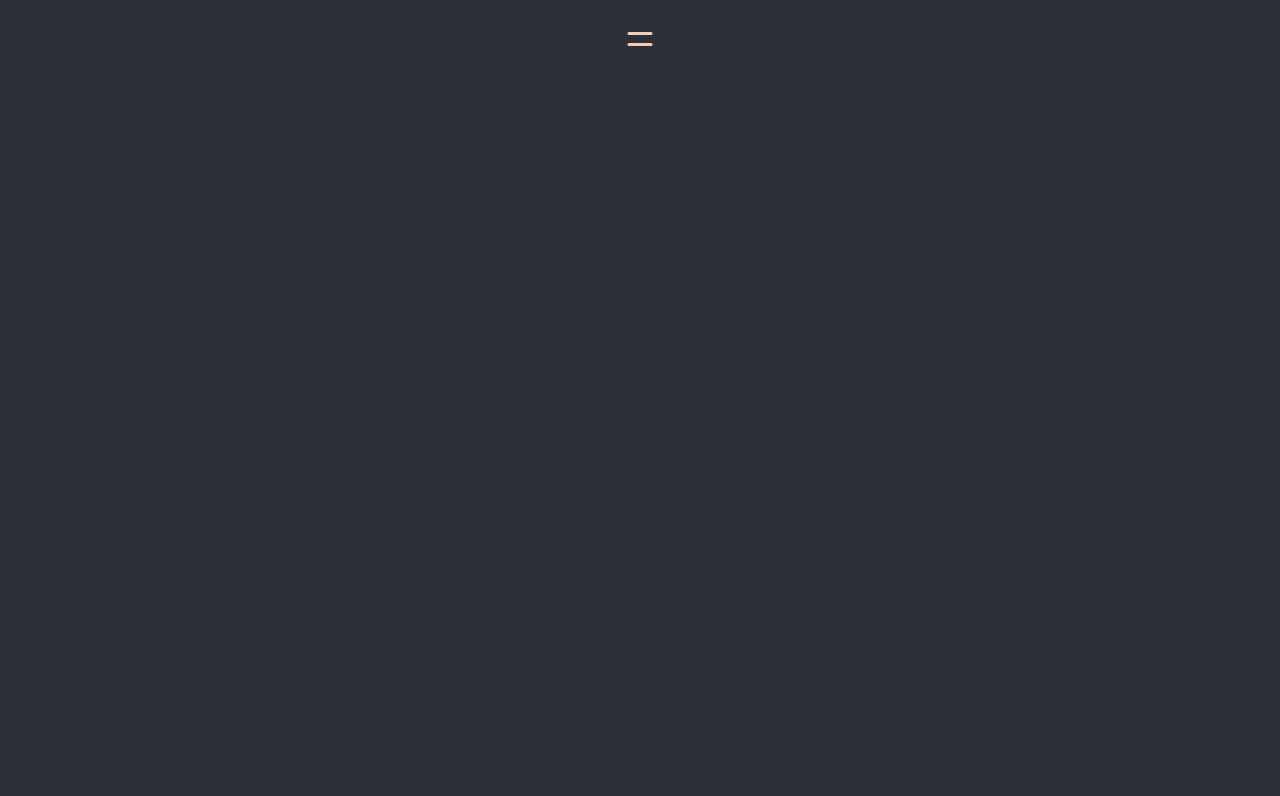
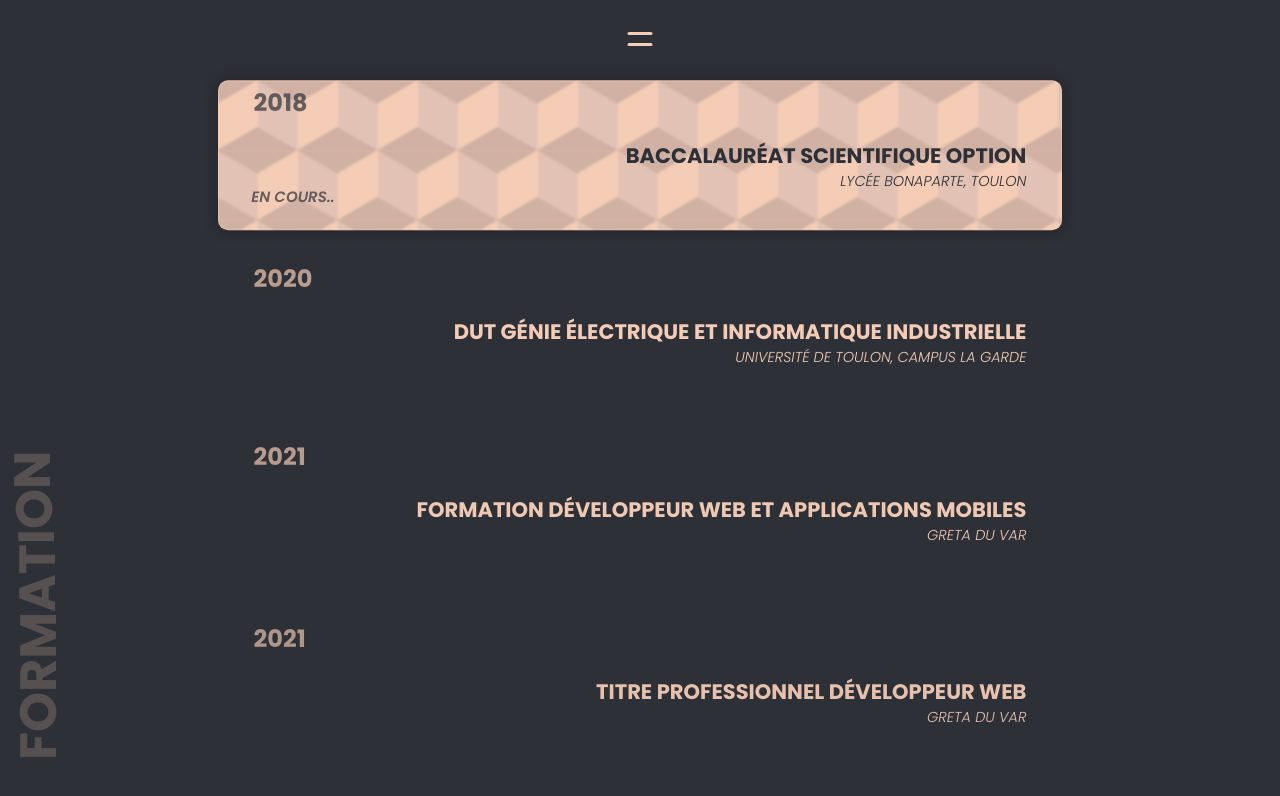
Before and after one commit to mohamed-ndoye811/webcv, a React (Create React App) app: page /formation in a window 1280 px wide. Shown: the top 796 px of the page. Built offline with nearby package versions, Linux system fonts and the light colour scheme.

Commit message:
Update Traduction plus implémentation  contact

```diff
--- a/src/App.jsx
+++ b/src/App.jsx
@@ -1,6 +1,6 @@
 import "./scss/main.scss";
 import React, { useState, useEffect } from "react";
-import { BrowserRouter, Route } from "react-router-dom";
+import { BrowserRouter, Switch, Route } from "react-router-dom";
 
 import OpeningLoader from "./components/OpeningLoader";
 
@@ -8,8 +8,9 @@ import OpeningLoader from "./components/OpeningLoader";
 import Home from "./pages/Home";
 import Works from "./pages/Works";
 import Experience from "./pages/Experience";
-import Skills from "./pages/Skills";
-import Education from "./pages/Education";
+import Competences from "./pages/Competences";
+import Formation from "./pages/Formation";
+import PageNotFound from "./pages/PageNotFound";
 
 // COMPONENTS IMPORTS
 import Menu from "./components/Menu";
@@ -53,15 +54,15 @@ function App() {
     },
     {
       key: 3,
-      path: "/education",
+      path: "/formation",
       component: (
-        <Education startAnimations={startContentAnimations}></Education>
+        <Formation startAnimations={startContentAnimations}></Formation>
       ),
     },
     {
       key: 4,
-      path: "/skills",
-      component: <Skills startAnimations={startContentAnimations}></Skills>,
+      path: "/competences",
+      component: <Competences startAnimations={startContentAnimations}></Competences>,
     },
     {
       key: 5,
@@ -84,6 +85,7 @@ function App() {
         {pageContentDisplay ? (
           <>
             <Menu startAnimations={startContentAnimations}></Menu>
+            <Switch>
             {routesList.map((route) => {
               return (
                 <Route key={route.key} exact path={route.path}>
@@ -91,6 +93,8 @@ function App() {
                 </Route>
               );
             })}
+            <Route component={PageNotFound}></Route>
+            </Switch>
           </>
         ) : (
           ""
--- a/src/components/Menu.jsx
+++ b/src/components/Menu.jsx
@@ -140,11 +140,12 @@ export default function Menu(props) {
   }
 
   const linksList = [
-    { key: 1, title: "Home", link: "/" },
+    { key: 1, title: "Accueil", link: "/" },
     { key: 2, title: "Work", link: "/work" },
-    { key: 3, title: "Education", link: "/education" },
-    { key: 4, title: "Skills", link: "/skills" },
+    { key: 3, title: "Formation", link: "/formation" },
+    { key: 4, title: "Competences", link: "/competences" },
     { key: 5, title: "Experience", link: "/experience" },
+    { key: 6, title: "Contact", link: "/contact" },
   ];
 
   // Enter animation
@@ -192,7 +193,7 @@ export default function Menu(props) {
                   <Link
                     className={`navLinks ${
                       menuDisplayed && !navLinkClicked ? "" : "no-hover"
-                    } ${link.title === "Work" ? "coming-soon" : ""}`}
+                    } ${((link.title === "Work") || (link.title === "Contact"))  ? "coming-soon" : ""}`}
                     onClick={() => {
                       menuDisplayed = menuDisplayed ? false : true;
                       hamIconToggle("hide");
--- a/src/pages/Skills.jsx
+++ b/src/pages/Competences.jsx
@@ -7,7 +7,7 @@ import Icon from "../components/Icon";
 
 //---- Utils imports
 
-export default function Skills(props) {
+export default function Competences(props) {
   let languages = [
     {
       key: 1,
@@ -148,7 +148,7 @@ export default function Skills(props) {
   return (
     <>
       <main className="skillsPage">
-        <PageTitle title="Skills" />
+        <PageTitle title="Competences" />
         <div className="container skillsContainer">
           <div className="plIconsContainer">
             {languages.map((language, key) => {
--- a/src/pages/Education.jsx
+++ b/src/pages/Formation.jsx
@@ -4,7 +4,7 @@ import anime from "animejs";
 //---- Component imports
 import PageTitle from "../components/PageTitle";
 
-export default function Education(props) {
+export default function Formation(props) {
   let educationList = [
     {
       key: 1,
@@ -69,7 +69,7 @@ export default function Education(props) {
 
   return (
     <>
-      <PageTitle title="Education" />
+      <PageTitle title="Formation" />
       <main className="educationPage">
         <div className="container educationContainer">
           <div className="educationList">
--- a/src/pages/Home.jsx
+++ b/src/pages/Home.jsx
@@ -69,7 +69,7 @@ export default function Home(props) {
   return (
     <main className="homePage">
       <div className="container homeContainer">
-        <PageTitle title="Home" />
+        <PageTitle title="Accueil" />
         <div className="text">
           <div className="textWrapper">
             <span>I am a</span>
--- /dev/null
+++ b/src/pages/PageNotFound.jsx
@@ -0,0 +1,10 @@
+import React from 'react';
+import PageTitle from '../components/PageTitle'
+
+export default function PageNotFound() {
+    return (
+        <div>
+            <PageTitle title="E404"></PageTitle>
+        </div>
+    )
+}
--- a/src/scss/components/_menu.scss
+++ b/src/scss/components/_menu.scss
@@ -55,11 +55,19 @@
   }
 
   nav {
-    height: 80vh;
+    height: 100vh;
     width: -webkit-fit-content;
     width: -moz-fit-content;
     width: fit-content;
     padding: 7em 0;
+
+    @include screen-max($desktop) {
+      height: 90vh;
+    }
+
+    @include screen-max($tablet) {
+      height: 70vh;
+    }
 
     ul {
       display: flex;
@@ -76,7 +84,10 @@
           display: block;
           text-decoration: none;
           color: $clr-secondary;
-          font-size: 3em;
+          font-size: 2.5em;
+          height: -webkit-fit-content;
+          height: -moz-fit-content;
+          height: fit-content;
           font-weight: 700;
           text-transform: uppercase;
           pointer-events: all;
@@ -101,6 +112,10 @@
               right: 0;
               bottom: 0.1em;
             }
+          }
+
+          @include screen-max($desktop) {
+            font-size: 3.5em;
           }
 
           @include screen-max($tablet) {
--- a/src/scss/components/_title.scss
+++ b/src/scss/components/_title.scss
@@ -6,7 +6,7 @@
   transform-origin: left top;
   transform: rotateZ(-90deg);
   text-transform: uppercase;
-  font-size: 5em;
+  font-size: 4.5em;
   height: -webkit-fit-content;
   height: -moz-fit-content;
   height: fit-content;
--- a/src/scss/pages/_education.scss
+++ b/src/scss/pages/_education.scss
@@ -138,10 +138,10 @@
             content: "En cours..";
             position: absolute;
             text-transform: uppercase;
-            left: 1.5em;
+            left: 1.1em;
             z-index: 1;
             bottom: 15%;
-            font-size: 1.5em;
+            font-size: 1.25em;
             font-style: italic;
             font-weight: 500;
             color: $clr-secondary;
```
